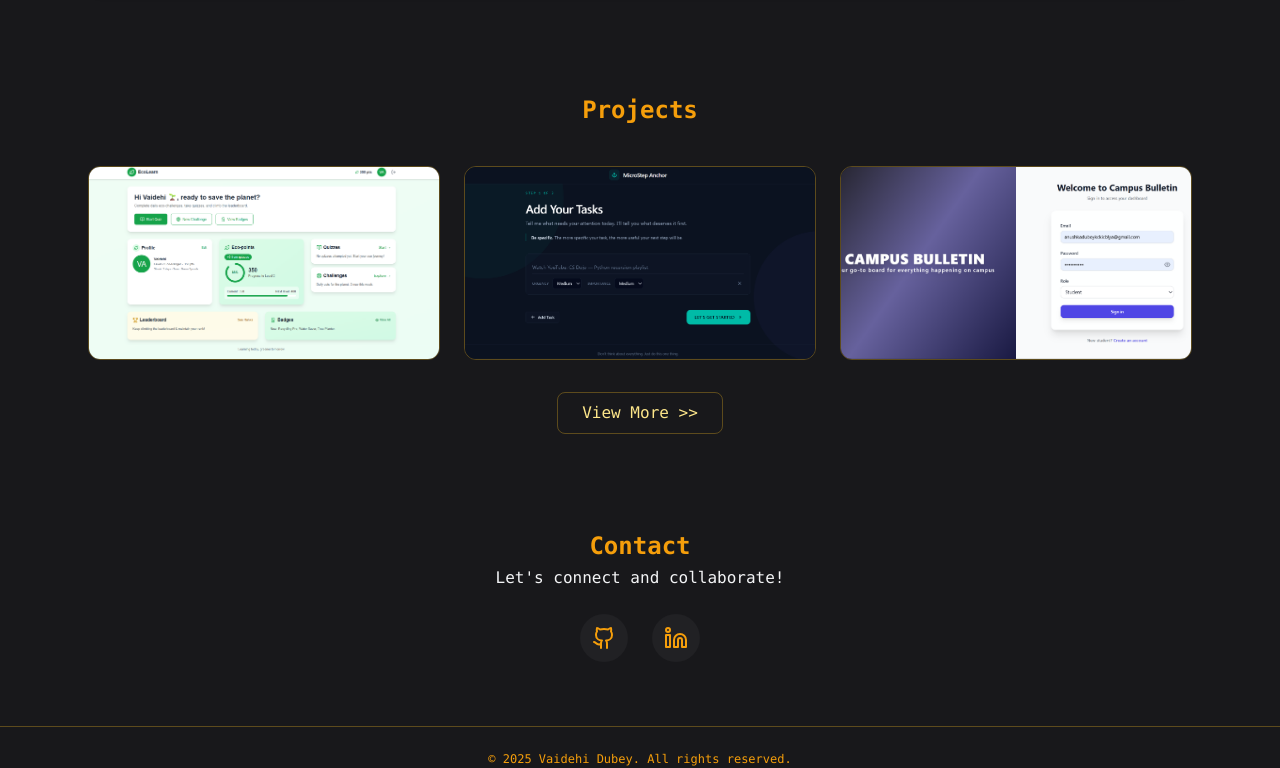
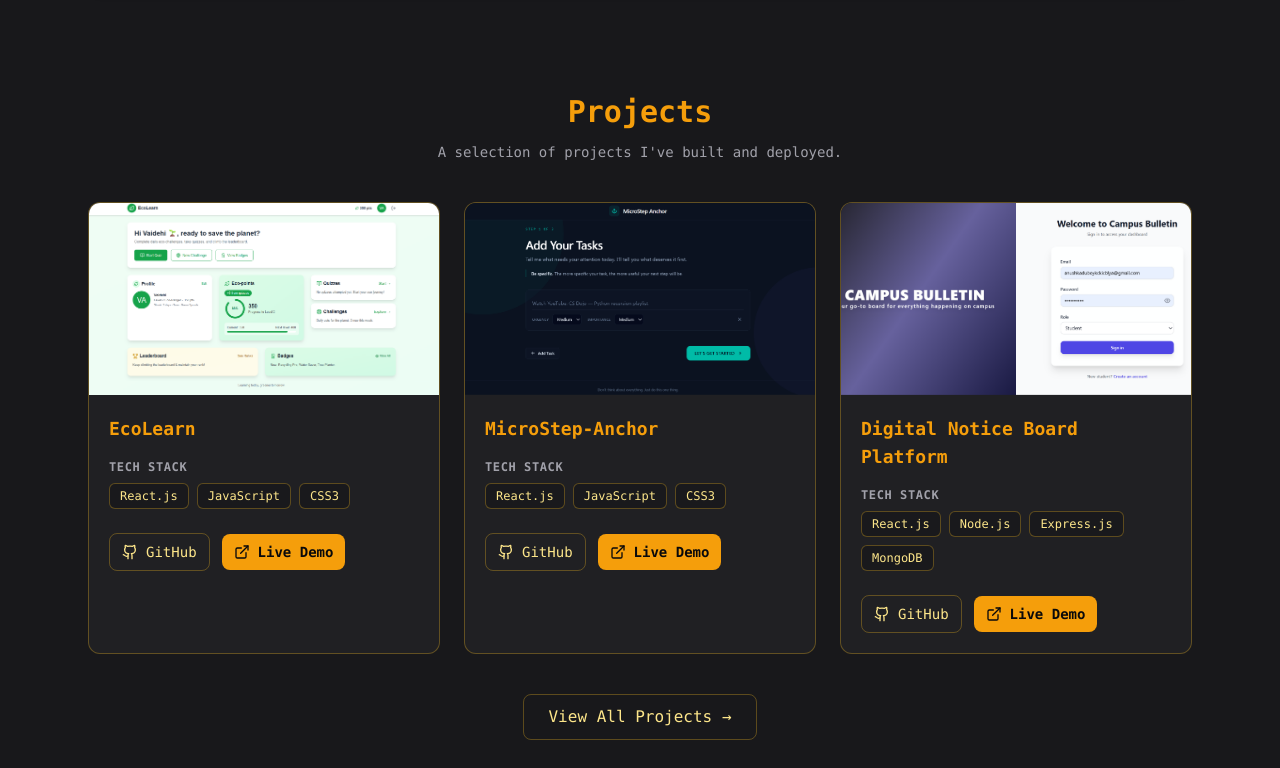
Before and after one commit to cyber-scribe/portfolio, a React (Create React App) app: page / in a window 1280 px wide. Shown: the part 1315-2083 px from the top of the page. Built offline with nearby package versions, Linux system fonts and the light colour scheme.

Commit message:
project schema changed

```diff
--- a/src/App.js
+++ b/src/App.js
@@ -8,6 +8,7 @@
     id: 1,
     title: "EcoLearn",
     img: "H.png",
+    technologies: ["React.js", "JavaScript", "CSS3"],
     github: "https://github.com/cyber-scribe/ecoLearn",
     live: "https://ecolearn-8bbs.onrender.com",
   },
@@ -15,6 +16,7 @@
     id: 2,
     title: "MicroStep-Anchor",
     img: "I.png",
+    technologies: ["React.js", "JavaScript", "CSS3"],
     github: "https://github.com/cyber-scribe/microStepAnchor",
     live: "https://microstep-anchor.onrender.com",
   },
@@ -22,6 +24,7 @@
     id: 3,
     title: "Digital Notice Board Platform",
     img: "C.png",
+    technologies: ["React.js", "Node.js", "Express.js", "MongoDB"],
     github: "https://github.com/cyber-scribe/campusBulletin",
     live: "https://campusbulletin.onrender.com/",
   },
@@ -29,6 +32,7 @@
     id: 4,
     title: "Word Scramble Game",
     img: "A.png",
+    technologies: ["HTML5", "CSS3", "JavaScript"],
     github: "https://github.com/cyber-scribe/wordScrambleGame",
     live: "https://cyber-scribe.github.io/wordScrambleGame/",
   },
@@ -36,14 +40,15 @@
     id: 5,
     title: "Link to QR Generator",
     img: "B.png",
-    github:
-      "https://github.com/cyber-scribe/prac_projects/tree/main/Link2QR",
+    technologies: ["HTML5", "CSS3", "JavaScript"],
+    github: "https://github.com/cyber-scribe/prac_projects/tree/main/Link2QR",
     live: "https://link2qr-qzej.onrender.com",
   },
   // {
   //   id: 6,
   //   title: "E-Learning Management",
   //   img: "D.png",
+  //   technologies: ["React.js", "JavaScript", "CSS3"],
   //   github: "https://github.com/cyber-scribe/MiniProject",
   //   live: "https://cyber-scribe.github.io/MiniProject/",
   // },
@@ -51,14 +56,15 @@
     id: 6,
     title: "LoopOut",
     img: "J.png",
-    github:
-      "https://github.com/cyber-scribe/loop-out",
+    technologies: ["React.js", "JavaScript", "CSS3"],
+    github: "https://github.com/cyber-scribe/loop-out",
     live: "https://loop-out.onrender.com",
   },
   {
     id: 7,
     title: "Password Analyzer",
     img: "E.png",
+    technologies: ["HTML5", "CSS3", "JavaScript"],
     github:
       "https://github.com/cyber-scribe/prac_projects/tree/main/Password_Analyzer",
     live: "https://pass-o-meter-a22o.onrender.com",
@@ -67,6 +73,7 @@
     id: 8,
     title: "Temperature Convertor",
     img: "F.png",
+    technologies: ["HTML5", "CSS3", "JavaScript"],
     github:
       "https://github.com/cyber-scribe/prac_projects/tree/main/Temp%20converter",
     live: "https://temp-calc-m1vm.onrender.com",
@@ -75,6 +82,7 @@
     id: 9,
     title: "Weather App",
     img: "G.png",
+    technologies: ["HTML5", "CSS3", "JavaScript", "Weather API"],
     github:
       "https://github.com/cyber-scribe/prac_projects/tree/main/weather_api_project",
     live: "https://weather-fetch-9g05.onrender.com",
@@ -169,7 +177,7 @@
                 >
                   {label}
                 </a>
-              )
+              ),
             )}
 
             <button
@@ -189,9 +197,7 @@
               aria-label="Toggle menu"
             >
               <motion.span
-                animate={
-                  menuOpen ? { rotate: 45, y: 9 } : { rotate: 0, y: 0 }
-                }
+                animate={menuOpen ? { rotate: 45, y: 9 } : { rotate: 0, y: 0 }}
                 className={`block h-0.5 w-6 rounded bg-current ${theme.text}`}
               />
 
@@ -228,7 +234,7 @@
                 >
                   {label}
                 </a>
-              )
+              ),
             )}
 
             <button
@@ -264,15 +270,12 @@
               transition={{ delay: 0.6, duration: 1 }}
               className={`mt-4 text-lg ${theme.textAlt}`}
             >
-              <h3 className="font-bold text-xl mb-2">
-                Full-stack Developer
-              </h3>
+              <h3 className="font-bold text-xl mb-2">Full-stack Developer</h3>
 
               <p>
-                I enjoy problem-solving, turning ideas into practical
-                solutions, and contributing in collaborative environments.
-                Curious learner who sees challenges as opportunities to learn
-                and create impact.
+                I enjoy problem-solving, turning ideas into practical solutions,
+                and contributing in collaborative environments. Curious learner
+                who sees challenges as opportunities to learn and create impact.
               </p>
             </motion.div>
 
@@ -308,9 +311,7 @@
                 key={category}
                 whileHover={{
                   scale: 1.02,
-                  boxShadow: `2px 2px 6px ${
-                    dark ? "#f59e0b" : "#b45309"
-                  }`,
+                  boxShadow: `2px 2px 6px ${dark ? "#f59e0b" : "#b45309"}`,
                 }}
                 transition={{ type: "spring", stiffness: 200 }}
                 className={`p-8 rounded-2xl ${theme.cardBg} border ${theme.border} shadow-lg flex flex-col`}
@@ -339,9 +340,7 @@
 
         {/* EXPERIENCE */}
         <section id="experience" className="mt-24 scroll-mt-24">
-          <h2
-            className={`text-2xl font-bold ${theme.text} text-center mb-10`}
-          >
+          <h2 className={`text-2xl font-bold ${theme.text} text-center mb-10`}>
             Experience
           </h2>
 
@@ -355,9 +354,7 @@
                 transition={{ delay: idx * 0.1 }}
                 whileHover={{
                   scale: 1.02,
-                  boxShadow: `5px 5px 10px ${
-                    dark ? "#f59e0b" : "#b45309"
-                  }`,
+                  boxShadow: `5px 5px 10px ${dark ? "#f59e0b" : "#b45309"}`,
                 }}
                 className={`p-6 rounded-xl ${theme.cardBg} border ${theme.border} shadow`}
               >
@@ -386,63 +383,100 @@
         </section>
 
         {/* PROJECTS */}
+
         <section id="projects" className="mt-24 scroll-mt-24">
-          <h2 className={`text-2xl font-bold ${theme.text} text-center`}>
+          <h2 className={`text-3xl font-bold ${theme.text} text-center`}>
             Projects
           </h2>
 
+          <p
+            className={`mt-3 text-center text-sm ${
+              dark ? "text-zinc-400" : "text-zinc-600"
+            }`}
+          >
+            A selection of projects I've built and deployed.
+          </p>
+
           <div className="mt-10 grid sm:grid-cols-2 lg:grid-cols-3 gap-6">
-            {projects
-              .slice(0, showMore ? projects.length : 3)
-              .map((p, idx) => (
+            {projects.slice(0, showMore ? projects.length : 3).map((p, idx) => (
               <motion.div
                 key={p.id}
                 initial={{ opacity: 0, y: 20 }}
                 whileInView={{ opacity: 1, y: 0 }}
                 viewport={{ once: true }}
-                  transition={{ delay: idx * 0.1 }}
-                  className={`group relative rounded-xl overflow-hidden border ${theme.border} hover:shadow-amber-400/60`}
+                transition={{ delay: (idx % 3) * 0.1 }}
                 whileHover={{
-                    scale: 1.03,
-                    boxShadow: `2px 2px 5px ${
-                      dark ? "#f59e0b" : "#b45309"
+                  y: -5,
+                  boxShadow: `0 8px 24px ${
+                    dark ? "rgba(245, 158, 11, 0.15)" : "rgba(180, 83, 9, 0.15)"
                   }`,
                 }}
+                className={`group overflow-hidden rounded-xl border ${theme.border} ${theme.cardBg} transition-colors`}
               >
+                {/* Project image */}
+                <div className="overflow-hidden">
                   <img
                     src={p.img}
-                    alt={p.title}
-                    className="w-full h-48 object-cover group-hover:blur-sm transition"
+                    alt={`${p.title} project preview`}
+                    loading="lazy"
+                    className="h-48 w-full object-cover transition-transform duration-500 group-hover:scale-105"
                   />
+                </div>
 
-                  <div
-                    className={`absolute inset-0 ${theme.bg}/90 opacity-0 group-hover:opacity-100 transition flex flex-col items-center justify-center`}
-                  >
-                    <h3 className="text-lg font-bold text-amber-600 mb-4">
+                {/* Project details */}
+                <div className="flex flex-col p-5">
+                  <h3 className={`text-lg font-bold ${theme.text}`}>
                     {p.title}
                   </h3>
 
-                    <div className="flex gap-4">
+                  {/* Technology stack */}
+                  {p.technologies?.length > 0 && (
+                    <div className="mt-4">
+                      <p
+                        className={`mb-2 text-xs font-semibold uppercase tracking-wider ${
+                          dark ? "text-zinc-400" : "text-zinc-600"
+                        }`}
+                      >
+                        Tech Stack
+                      </p>
+
+                      <div className="flex flex-wrap gap-2">
+                        {p.technologies.map((tech) => (
+                          <span
+                            key={tech}
+                            className={`rounded-md border ${theme.border} px-2.5 py-1 text-xs ${theme.textAlt} ${
+                              dark ? "bg-zinc-900/70" : "bg-white"
+                            }`}
+                          >
+                            {tech}
+                          </span>
+                        ))}
+                      </div>
+                    </div>
+                  )}
+
+                  {/* Project links */}
+                  <div className="mt-6 flex items-center gap-3">
                     <a
                       href={p.github}
                       target="_blank"
                       rel="noopener noreferrer"
-                        className={`flex items-center gap-2 px-2 py-2 font-bold ${theme.cardBg} border ${theme.border} ${theme.text} rounded-full ${theme.hover} transition`}
-                        onClick={(e) => e.stopPropagation()}
+                      className={`inline-flex items-center gap-2 rounded-lg border ${theme.border} px-3 py-2 text-sm ${theme.textAlt} ${theme.hover} transition`}
                       aria-label={`${p.title} GitHub repository`}
                     >
-                        <Github className="w-4 h-4" />
+                      <Github className="h-4 w-4" />
+                      GitHub
                     </a>
 
                     <a
                       href={p.live}
                       target="_blank"
                       rel="noopener noreferrer"
-                        className={`flex items-center gap-2 px-2 py-2 font-bold ${theme.cardBg} border ${theme.border} ${theme.text} rounded-full ${theme.hover} transition`}
-                        onClick={(e) => e.stopPropagation()}
-                        aria-label={`${p.title} live project`}
+                      className="inline-flex items-center gap-2 rounded-lg bg-amber-500 px-3 py-2 text-sm font-semibold text-zinc-950 transition hover:bg-amber-400"
+                      aria-label={`${p.title} live demo`}
                     >
-                        <ExternalLink className="w-4 h-4" />
+                      <ExternalLink className="h-4 w-4" />
+                      Live Demo
                     </a>
                   </div>
                 </div>
@@ -451,12 +485,12 @@
           </div>
 
           {projects.length > 3 && (
-            <div className="mt-8 text-center">
+            <div className="mt-10 text-center">
               <button
                 onClick={() => setShowMore(!showMore)}
-                className={`px-6 py-2 rounded-lg border ${theme.border} ${theme.textAlt} ${theme.hover} transition`}
+                className={`rounded-lg border ${theme.border} px-6 py-2.5 font-medium ${theme.textAlt} ${theme.hover} transition`}
               >
-                {showMore ? "View Less <<" : "View More >>"}
+                {showMore ? "Show Less ↑" : "View All Projects →"}
               </button>
             </div>
           )}
@@ -464,9 +498,7 @@
 
         {/* CONTACT */}
         <section id="contact" className="mt-24 text-center scroll-mt-24">
-          <h2 className={`text-2xl font-bold ${theme.text} mb-1`}>
-            Contact
-          </h2>
+          <h2 className={`text-2xl font-bold ${theme.text} mb-1`}>Contact</h2>
 
           <p className="mb-6">Let's connect and collaborate!</p>
 
```
Lines whose indentation alone changed are shown as unchanged.
